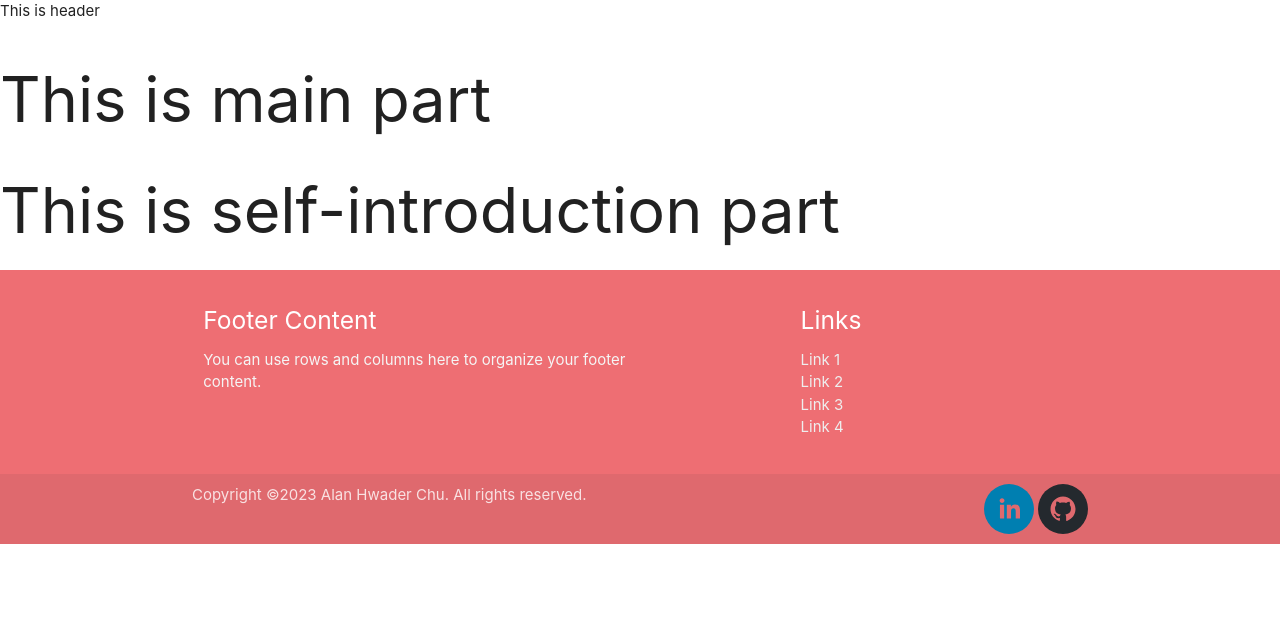
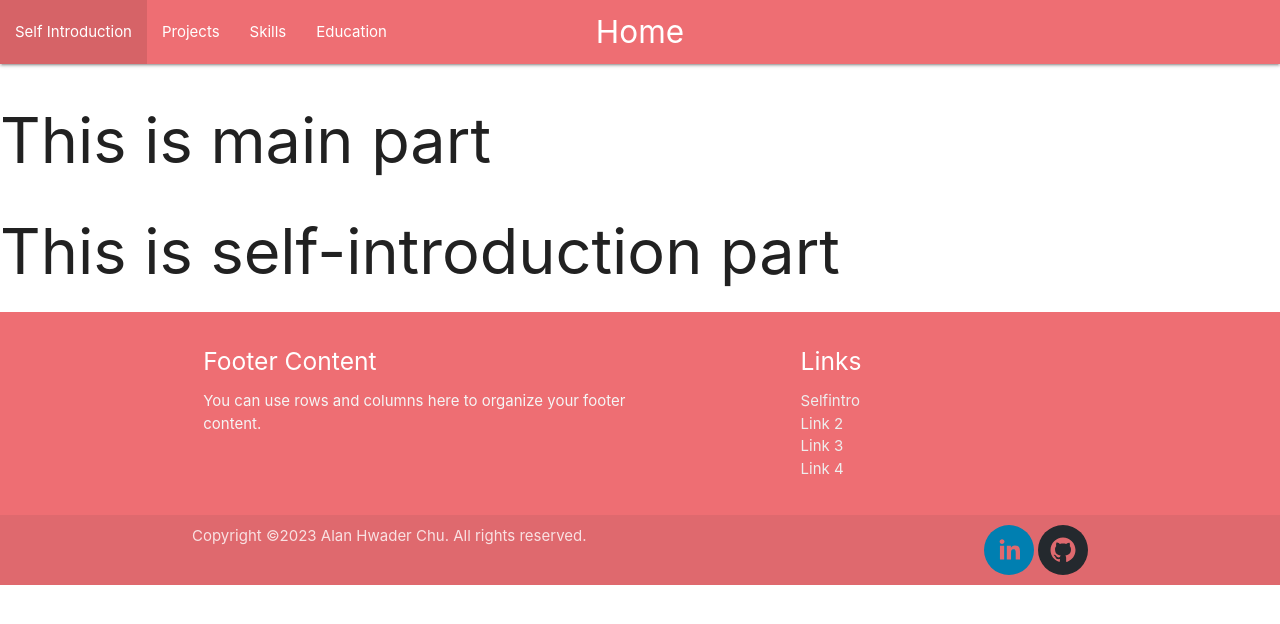
Before and after one commit to AlanChu61/Perfolio_React, a React (Create React App) app: page / in a window 1280 px wide. Shown: the top 624 px of the page. Built offline with nearby package versions, Linux system fonts and the light colour scheme.

Commit message:
updated header

```diff
--- a/src/components/Education.js
+++ b/src/components/Education.js
@@ -1,6 +1,6 @@
 function Education() {
     return (
-        <div>
+        <div className="#education">
             <h1>Education</h1>
         </div>
     )
--- a/src/components/Footer.js
+++ b/src/components/Footer.js
@@ -12,7 +12,7 @@ function Footer() {
                 <div className="col l4 offset-l2 s12">
                     <h5 className="white-text">Links</h5>
                     <ul>
-                        <li><a className="grey-text text-lighten-3" href="#!">Link 1</a></li>
+                        <li><a className="grey-text text-lighten-3" href="#selfintro">Selfintro</a></li>
                         <li><a className="grey-text text-lighten-3" href="#!">Link 2</a></li>
                         <li><a className="grey-text text-lighten-3" href="#!">Link 3</a></li>
                         <li><a className="grey-text text-lighten-3" href="#!">Link 4</a></li>
--- a/src/components/Header.js
+++ b/src/components/Header.js
@@ -1,6 +1,15 @@
 function Header() {
-    return <header>
-        This is header
-    </header>
+    return <nav>
+        <div class="nav-wrapper">
+            <a href="#!" class="brand-logo center">Home</a>
+            <ul class="left hide-on-med-and-down">
+                <li><a href="sass.html">Self Introduction</a></li>
+                <li><a href="sass.html">Projects</a></li>
+                <li><a href="sass.html">Skills</a></li>
+                <li><a href="sass.html">Education</a></li>
+            </ul>
+        </div>
+    </nav>
+
 }
 export default Header;
--- a/src/components/Projects.js
+++ b/src/components/Projects.js
@@ -1,6 +1,6 @@
 function Projects() {
     return (
-        <div>
+        <div className="#projects">
             <h1>Project</h1>
         </div>
     )
```
